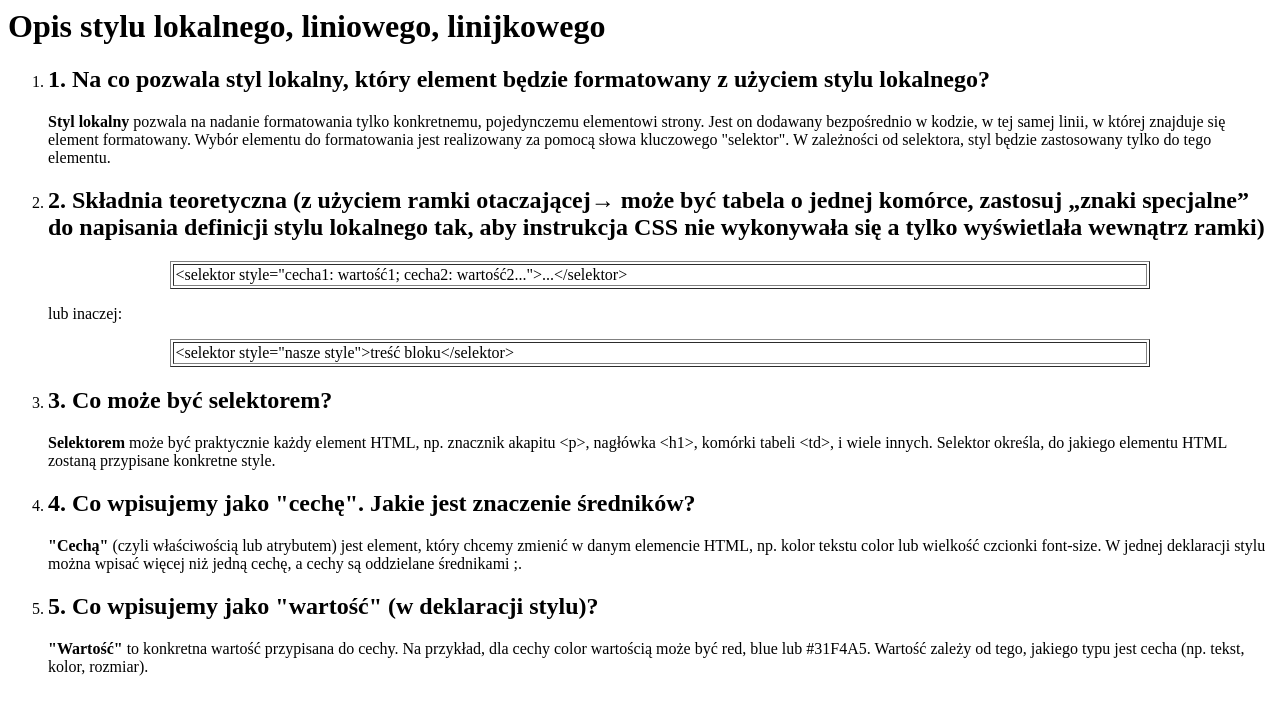
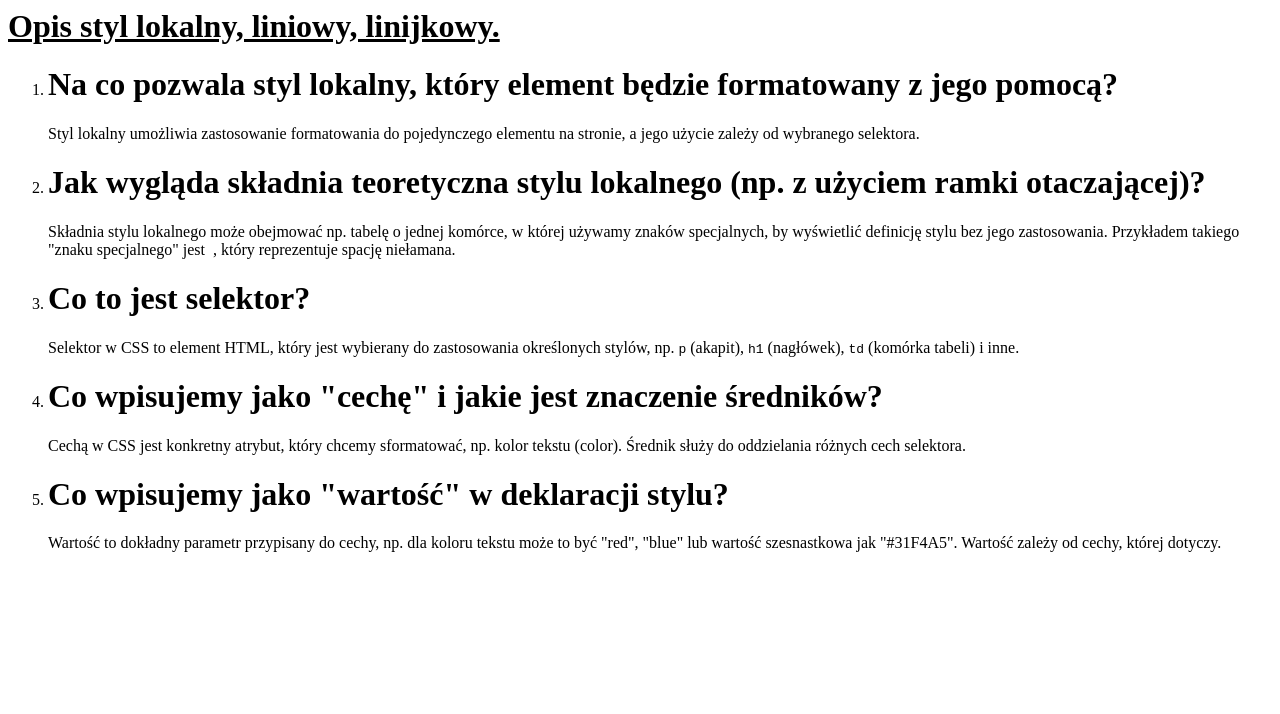
Before and after one commit to DZlotowski36/ZSE-2025-CSS, a plain HTML site: page Złot_z7.html in a window 1280 px wide. Drawn offline with Linux system fonts and the light colour scheme.

Commit message:
Update Złot_z7.html

```diff
--- a/Złot_z7.html
+++ b/Złot_z7.html
@@ -1,57 +1,28 @@
 <html>
-    <head>
-        <meta http-equiv="Content-Type" content="text/html; charset=utf-8">
-    </head>
-    <body>
+<head>
+   <meta http-equiv="Content-Type" content="text/html; charset=utf-8">
+    <title>Formatowanie w HTML i CSS</title>
+</head>
+<body>
 
-        <h1>Opis stylu lokalnego, liniowego, linijkowego</h1>
+    <h1><u>Opis styl lokalny, liniowy, linijkowy.</u> </h1>
+    <ol>
+        <li><h1><b>Na co pozwala styl lokalny, który element będzie formatowany z jego pomocą?</b></h1>
+            <p>Styl lokalny umożliwia zastosowanie formatowania do pojedynczego elementu na stronie, a jego użycie zależy od wybranego selektora.</p>
+        </li>
+        <li><h1><b>Jak wygląda składnia teoretyczna stylu lokalnego (np. z użyciem ramki otaczającej)?</b></h1>
+            <p>Składnia stylu lokalnego może obejmować np. tabelę o jednej komórce, w której używamy znaków specjalnych, by wyświetlić definicję stylu bez jego zastosowania. Przykładem takiego "znaku specjalnego" jest &nbsp;, który reprezentuje spację niełamana.</p>
+        </li>
+        <li><h1><b>Co to jest selektor?</b></h1>
+            <p>Selektor w CSS to element HTML, który jest wybierany do zastosowania określonych stylów, np. <code>p</code> (akapit), <code>h1</code> (nagłówek), <code>td</code> (komórka tabeli) i inne.</p>
+        </li>
+        <li><h1><b>Co wpisujemy jako "cechę" i jakie jest znaczenie średników?</b></h1>
+            <p>Cechą w CSS jest konkretny atrybut, który chcemy sformatować, np. kolor tekstu (color). Średnik służy do oddzielania różnych cech selektora.</p>
+        </li>
+        <li><h1><b>Co wpisujemy jako "wartość" w deklaracji stylu?</b></h1>
+            <p>Wartość to dokładny parametr przypisany do cechy, np. dla koloru tekstu może to być "red", "blue" lub wartość szesnastkowa jak "#31F4A5". Wartość zależy od cechy, której dotyczy.</p>
+        </li>
+    </ol>
 
-        <ol>
-
-            <li>
-                <h2>1. Na co pozwala styl lokalny, który element będzie formatowany z użyciem stylu lokalnego?</h2>
-                <p><b>Styl lokalny</b> pozwala na nadanie formatowania tylko konkretnemu, pojedynczemu elementowi strony.
-                Jest on dodawany bezpośrednio w kodzie, w tej samej linii, w której znajduje się element formatowany.
-                Wybór elementu do formatowania jest realizowany za pomocą słowa kluczowego "selektor".
-                W zależności od selektora, styl będzie zastosowany tylko do tego elementu.</p>
-            </li>
-
-            <li>
-                <h2>2. Składnia teoretyczna (z użyciem ramki otaczającej→ może być tabela o jednej komórce, zastosuj „znaki specjalne” do napisania definicji stylu lokalnego tak, aby instrukcja CSS nie wykonywała się a tylko wyświetlała wewnątrz ramki)</h2>
-                <table border="1" width="80%" align="center">
-                    <tr>
-                        <td>
-                            &lt;selektor style="cecha1: wartość1; cecha2: wartość2..."&gt;...&lt;/selektor&gt;
-                        </td>
-                    </tr>
-                </table>
-                <p>lub inaczej:</p>
-                <table border="1" width="80%" align="center">
-                    <tr>
-                        <td>
-                            &lt;selektor style="nasze style"&gt;treść bloku&lt;/selektor&gt;
-                        </td>
-                    </tr>
-                </table>
-            </li>
-
-
-            <li>
-                <h2>3. Co może być selektorem?</h2>
-                <p><b>Selektorem</b> może być praktycznie każdy element HTML, np. znacznik akapitu &lt;p&gt;, nagłówka &lt;h1&gt;, komórki tabeli &lt;td&gt;, i wiele innych. Selektor określa, do jakiego elementu HTML zostaną przypisane konkretne style.</p>
-            </li>
-
-            <li>
-                <h2>4. Co wpisujemy jako "cechę". Jakie jest znaczenie średników?</h2>
-                <p><b>"Cechą"</b> (czyli właściwością lub atrybutem) jest element, który chcemy zmienić w danym elemencie HTML, np. kolor tekstu color lub wielkość czcionki font-size. W jednej deklaracji stylu można wpisać więcej niż jedną cechę, a cechy są oddzielane średnikami ;.</p>
-            </li>
-
-
-            <li>
-                <h2>5. Co wpisujemy jako "wartość" (w deklaracji stylu)?</h2>
-                <p><b>"Wartość"</b> to konkretna wartość przypisana do cechy. Na przykład, dla cechy color wartością może być red, blue lub #31F4A5. Wartość zależy od tego, jakiego typu jest cecha (np. tekst, kolor, rozmiar).</p>
-            </li>
-
-        </ol>
-    </body>
+</body>
 </html>
```
